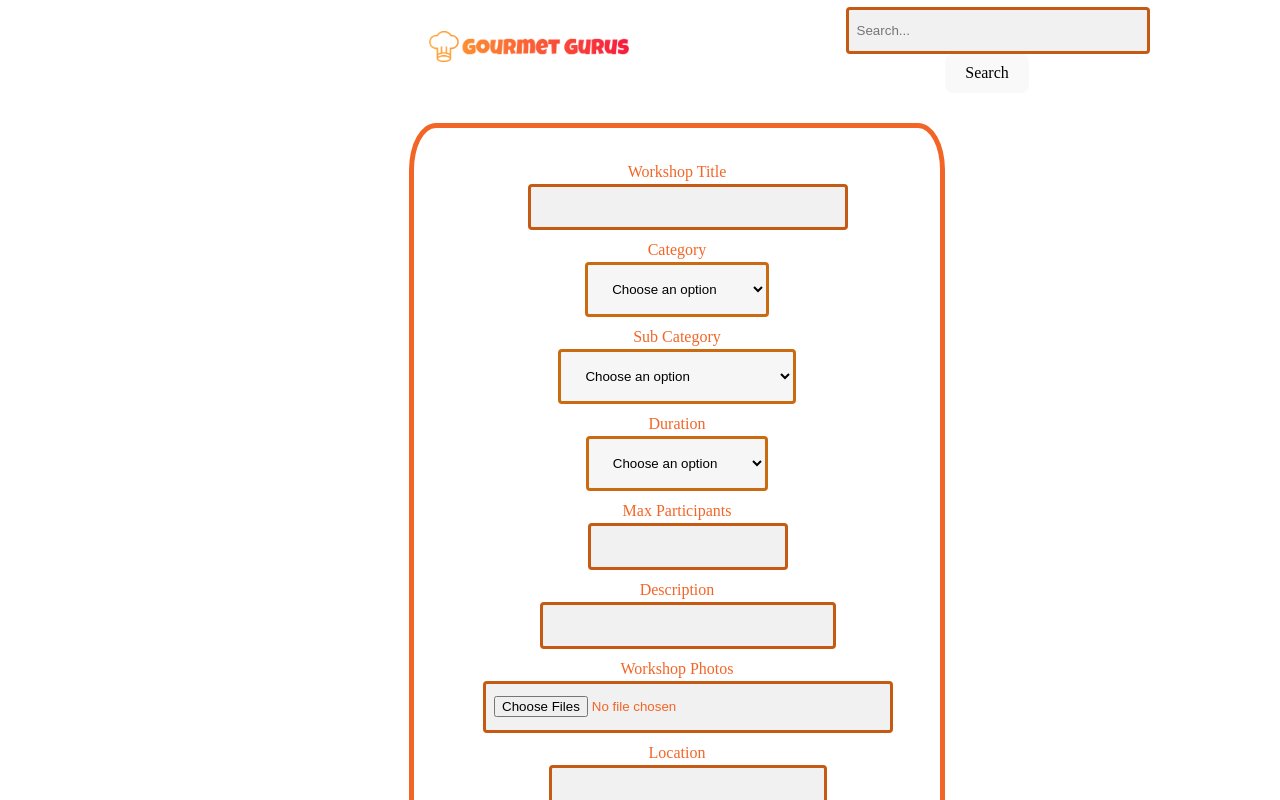
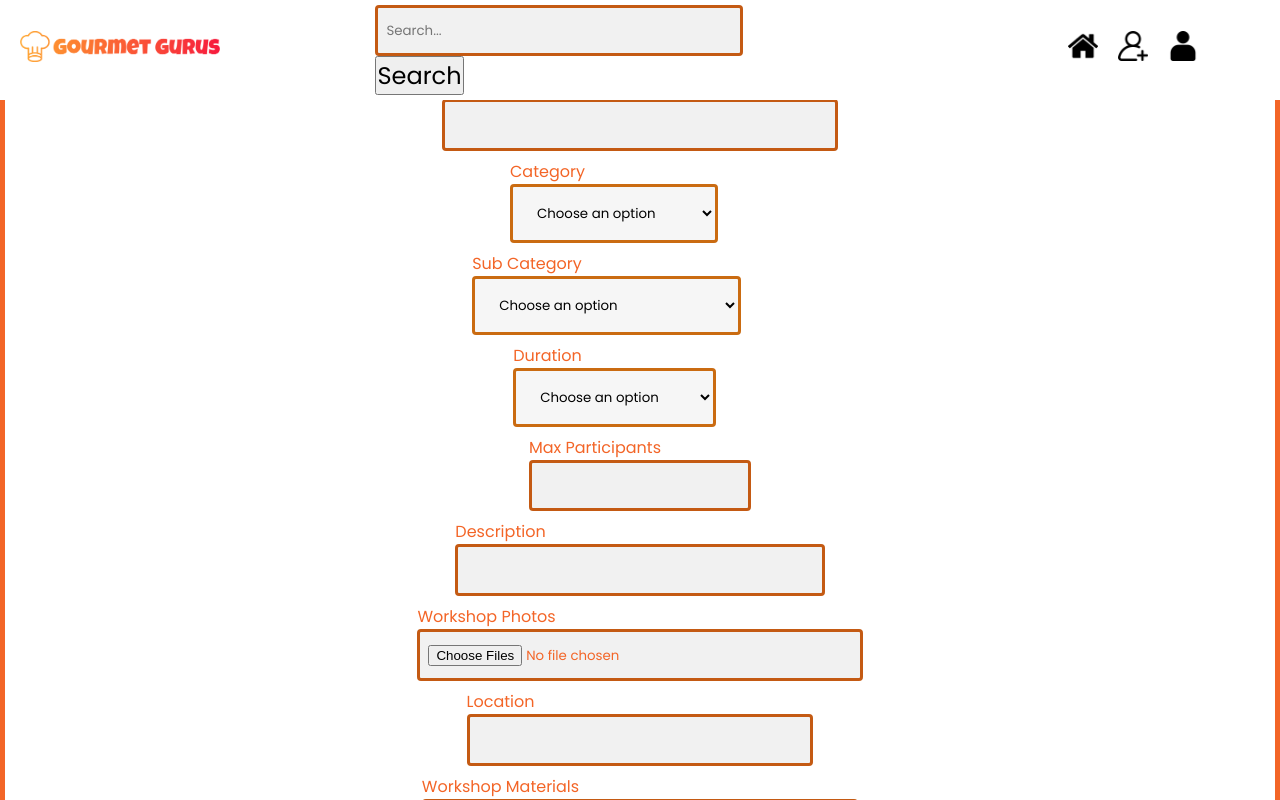
Before and after one commit to LeiaWebDev/gourmet-gurus-frontend, a React (Vite) app: page /create-workshop in a window 1280 px wide. Shown: the top 800 px of the page. Built offline with nearby package versions, Linux system fonts and the light colour scheme; no server answers.

Commit message:
starting some css

```diff
--- a/package.json
+++ b/package.json
@@ -20,6 +20,7 @@
     "react": "^18.2.0",
     "react-credit-cards-2": "^1.0.1",
     "react-dom": "^18.2.0",
+    "react-icons": "^4.10.1",
     "react-router-dom": "^6.15.0"
   },
   "devDependencies": {
--- a/src/App.css
+++ b/src/App.css
@@ -1,7 +1,71 @@
-#root {
+/* #root {
   max-width: 1280px;
   margin: 0 auto;
   padding: 2rem;
   text-align: center;
 
+} */
+
+@import url('https://fonts.googleapis.com/css2?family=Poppins:wght@300;400;500;600;700&display=swap');
+
+*{
+  padding: 0;
+  margin: 0;
+  box-sizing: border-box;
+  font-family: 'Poppins', sans-serif;
+  transition: .3s-ease;
 }
+:root{
+  --PrimaryColor: hsl(26, 93%, 50%);
+  --HoverColor: hsl(26, 90%, 42%)
+  --whiteColor: hsl(0, 0%, 100%);
+  --blackColor: hsl(0, 0%, 18%);
+  --textColor: hsl(240, 1%, 48%);
+  --whiteColorDream: hsl(0, 0%, 93%);
+  --greyBg: hsl(0, 0%, 96%);
+  --greyText: rgb(190, 190, 190)
+  --inputColor: hsl(330, 12%, 97%)
+
+}
+
+a {
+  text-decoration: none;
+}
+
+li {
+  list-style: none;
+}
+.section {
+  padding: 4rem 0 2 rem;
+}
+
+.container{
+  padding-left: 1.5rem;
+  padding-right: 1.5rem;
+}
+
+.icon{
+  font-size: 2rem;
+  cursor: pointer;
+}
+
+flex{
+  display: flex;
+  align-items: center;
+}
+
+.grid{
+  display: grid;
+  align-items: center;
+}
+.btn{
+  padding: .4rem 1.5rem;
+  background: var(--PrimaryColor);
+  border: none;
+  outline: none;
+  border-radius: 3rem;
+}
+.btn a {
+ color: var(--whiteColor);
+ font-weight: 500;
+}
--- a/src/Components/UpdateProfile.jsx
+++ b/src/Components/UpdateProfile.jsx
@@ -51,7 +51,7 @@ function UpdateProfile() {
       .then((response) => {
         const updatedProfile = response.data;
         alert("Profile successfully completed!");
-        // navigate("/create-workshop");
+        navigate("/create-workshop");
         // setUser(updatedProfile);
         // setMyProfile(updatedProfile);
         setUser(updatedProfile);
--- a/src/Pages/CreateWorkshopPage.jsx
+++ b/src/Pages/CreateWorkshopPage.jsx
@@ -33,7 +33,7 @@ function CreateWorkshopPage() {
     fd.append("maxParticipants", maxParticipants);
     fd.append("description", description);
     for (const file of workshopPics) {
-      fd.append('workshopPics', file)
+      fd.append("workshopPics", file);
     }
     fd.append("location", location);
     fd.append("price", price);
@@ -76,7 +76,7 @@ function CreateWorkshopPage() {
             <option value="">Choose an option</option>
             <option value="Cooking">Cooking</option>
             <option value="Baking">Baking</option>
-            <option value="Patisserie">Patisserie</option>
+            <option value="Patisserie">Pastry</option>
           </select>
         </div>
         <div>
--- a/src/Pages/SeeMyWorkshops.jsx
+++ b/src/Pages/SeeMyWorkshops.jsx
@@ -2,9 +2,11 @@ import React, { useEffect, useState, useContext } from "react";
 import myApi from "../api/service";
 import { UserContext } from "./../context/AuthContext";
 import { Link } from "react-router-dom";
+import {BiTime} from 'react-icons/bi'
 
 function SeeMyWorkshops() {
   const [myWorkshops, setMyWorkshops] = useState([]);
+  const [updatedWorkshop, setUpdatedWorkshop] = useState("")
   const { user } = useContext(UserContext);
   const teacherId = user?._id;
   useEffect(() => {
@@ -28,7 +30,7 @@ function SeeMyWorkshops() {
         const updatedWorkshops = myWorkshops.filter(
           (workshop) => workshop.id !== workshopId
         );
-        setMyWorkshops(updatedWorkshops);
+        setUpdatedWorkshop(updatedWorkshops);
       })
       .catch((error) => {
         console.log("Error deleting workshop:", error);
@@ -44,9 +46,9 @@ function SeeMyWorkshops() {
             <h2>{workshop.title}</h2>
             <p>{workshop.description}</p>
             <p>{workshop.price}€</p>
-            <p>{workshop.duration}</p>
+            <p><BiTime/>{workshop.duration}</p>
             <p>{workshop.workshopMaterial}</p>
-            <div>
+            <div className="workshop-pic">
               {" "}
               {workshop.workshopPics.map((picture) => (
                 <img className="workshop-pics" src={picture} width={200} />
--- a/src/api/service.js
+++ b/src/api/service.js
@@ -7,13 +7,13 @@ const myApi = axios.create({
 
 myApi.interceptors.request.use((request) => {
   const token = localStorage.getItem("token");
-  console.log("Token from localStorage:", token); // Check if token is retrieved
+  // console.log("Token from localStorage:", token); // Check if token is retrieved
   if (token) {
     request.headers.Authorization = `Bearer ${token}`;
-    console.log(
-      "Authorization header set with token:",
-      request.headers.Authorization
-    ); // Check if header is set
+    // console.log(
+    //   "Authorization header set with token:",
+    //   request.headers.Authorization
+    // ); // Check if header is set
   }
 
   return request;
--- a/src/index.css
+++ b/src/index.css
@@ -1,18 +1,4 @@
-:root {
-
-  line-height: 1.5;
-  font-weight: 400;
-
-  color-scheme: light dark;
-  color: rgba(255, 255, 255, 0.87);
-  background-color: #242424;
-
-  font-synthesis: none;
-  text-rendering: optimizeLegibility;
-  -webkit-font-smoothing: antialiased;
-  -moz-osx-font-smoothing: grayscale;
-  -webkit-text-size-adjust: 100%;
-}
+/*
 @font-face {
   font-family: "luckyguy";
   src: url(./assets/LuckiestGuy-Regular.ttf);
@@ -76,3 +62,4 @@ button:focus-visible {
     background-color: #f9f9f9;
   }
 }
+ */
--- a/src/styles/createworkshop.css
+++ b/src/styles/createworkshop.css
@@ -9,10 +9,6 @@
     #f9f871
   );
   background-color: var(--gradient);
-}
-@font-face {
-  font-family: "luckyguy";
-  src: url(./assets/LuckiestGuy-Regular.ttf);
 }
 
 .create-workshop-form {
```
Also changed, not shown: 1 other file (tests, documents, lock files or other folders).
